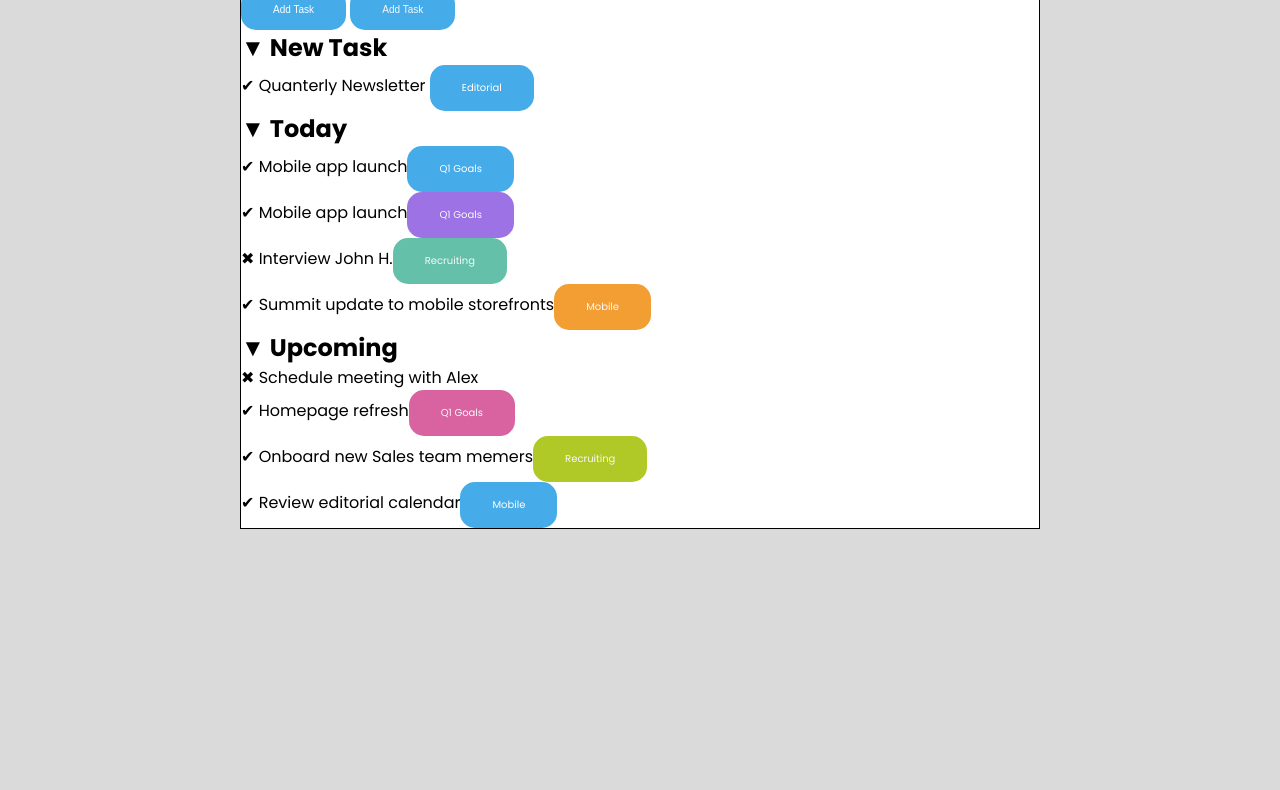
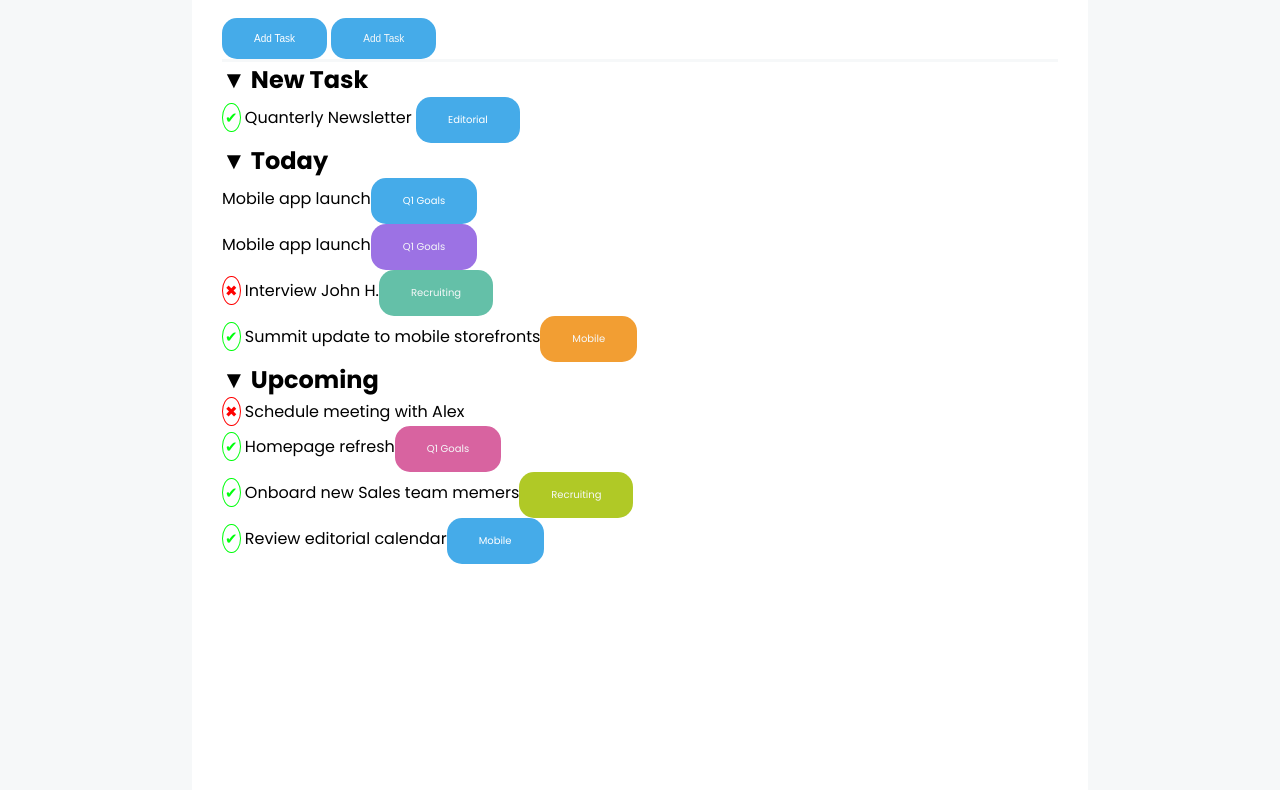
Before and after one commit to FrancescoCialfiDev/html-css-toboolist, a plain HTML site: page index.html in a window 1280 px wide. Shown: the part 82-872 px from the top of the page. Before the commit the page ends 800 px from the top, so only its background shows below. Drawn offline with Linux system fonts and the light colour scheme.

Commit message:
Create Entity V - X

```diff
--- a/css/style.css
+++ b/css/style.css
@@ -46,12 +46,12 @@ body {
     font-family: "Poppins", sans-serif;
     font-weight: 400;
     font-style: normal;
-    background-color: #dadada;
+    background-color: #f6f8f9;
 }
 
 header {
     border: 1px solid black;
-    background-color: rgb(255, 255, 255);
+    background-color: #ffffff;
 }
 
 /** Header **/
@@ -71,10 +71,14 @@ h1 {
 
 /** Main **/
 
+.buttons{
+    border-bottom: 3px solid #f6f8f9;
+}
+
 .main-container{
-
-    width: 800px;
-    border: 1px solid black;
+    padding: 30px;
+    height: 900px;
+    width: 70%;
     margin: auto;
     background-color: white;
 }
@@ -158,3 +162,25 @@ h1 {
     display: inline-block;
     font-size: 10px;
 }
+
+.v{
+    color: #00ff0d;
+    background-color: #ffffff;
+    border: 1px solid #00ff0d;
+    border-radius: 50%;
+    padding: 2px;
+    text-align: center;
+    display: inline-block;
+    font-size: 15px;
+}
+
+.x{
+    color: #ff0000;
+    background-color: #ffffff;
+    border: 1px solid #ff0000;
+    border-radius: 50%;
+    padding: 2px;
+    text-align: center;
+    display: inline-block;
+    font-size: 15px;
+}
--- a/index.html
+++ b/index.html
@@ -31,10 +31,11 @@
             </div>
 
             <!-- Pagina Centrale -->
+
             <section>
                 <h2>&#9660; New Task</h2>
                 <ul style="list-style: none;">
-                    <li>&#10004; Quanterly Newsletter <buttons class="buttons-blue">Editorial</buttons>
+                    <li><span class="v">&#10004;</span> Quanterly Newsletter <buttons class="buttons-blue">Editorial</buttons>
                     </li>
                 </ul>
             </section>
@@ -42,13 +43,13 @@
             <section>
                 <h2>&#9660; Today</h2>
                 <ul style="list-style: none;">
-                    <li>&#10004; Mobile app launch<buttons class="buttons-blue">Q1 Goals</buttons>
+                    <li> Mobile app launch<buttons class="buttons-blue">Q1 Goals</buttons>
                     </li>
-                    <li>&#10004; Mobile app launch<buttons class="buttons-purple">Q1 Goals</buttons>
+                    <li> Mobile app launch<buttons class="buttons-purple">Q1 Goals</buttons>
                     </li>
-                    <li>&#10006; Interview John H.<buttons class="buttons-green-water">Recruiting</buttons>
+                    <li><span class="x">&#10006;</span> Interview John H.<buttons class="buttons-green-water">Recruiting</buttons>
                     </li>
-                    <li>&#10004; Summit update to mobile storefronts<buttons class="buttons-orange">Mobile</buttons>
+                    <li><span class="v">&#10004;</span> Summit update to mobile storefronts<buttons class="buttons-orange">Mobile</buttons>
                     </li>
                 </ul>
             </section>
@@ -56,12 +57,12 @@
             <section>
                 <h2>&#9660; Upcoming</h2>
                 <ul style="list-style: none;">
-                    <li>&#10006; Schedule meeting with Alex</li>
-                    <li>&#10004; Homepage refresh<buttons class="buttons-pink">Q1 Goals</buttons>
+                    <li><span class="x">&#10006;</span>  Schedule meeting with Alex</li>
+                    <li><span class="v">&#10004;</span> Homepage refresh<buttons class="buttons-pink">Q1 Goals</buttons>
                     </li>
-                    <li>&#10004; Onboard new Sales team memers<buttons class="buttons-green-acid">Recruiting</buttons>
+                    <li><span class="v">&#10004;</span> Onboard new Sales team memers<buttons class="buttons-green-acid">Recruiting</buttons>
                     </li>
-                    <li>&#10004; Review editorial calendar<buttons class="buttons-blue">Mobile</buttons>
+                    <li><span class="v">&#10004;</span> Review editorial calendar<buttons class="buttons-blue">Mobile</buttons>
                     </li>
                 </ul>
             </section>
```
